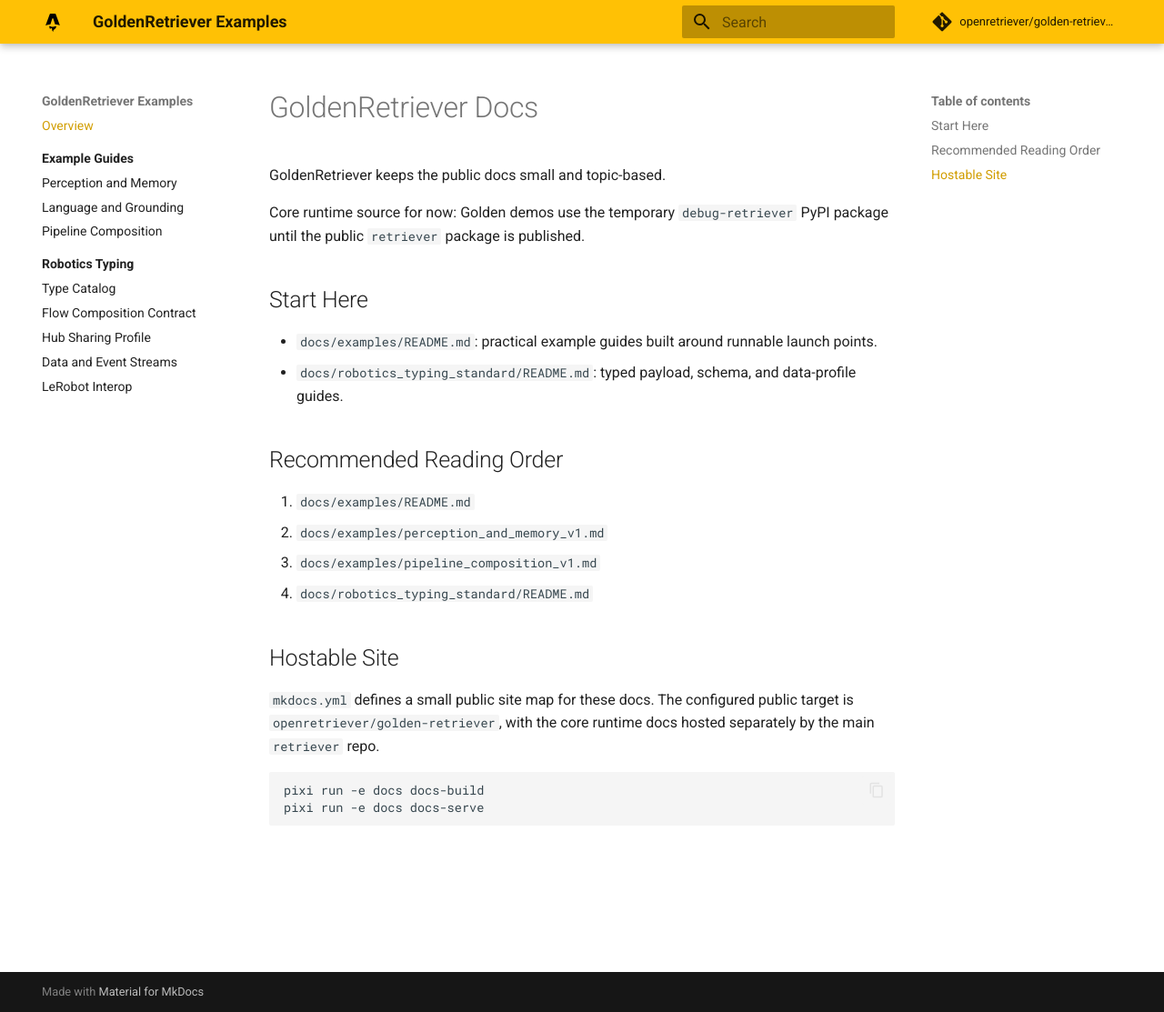
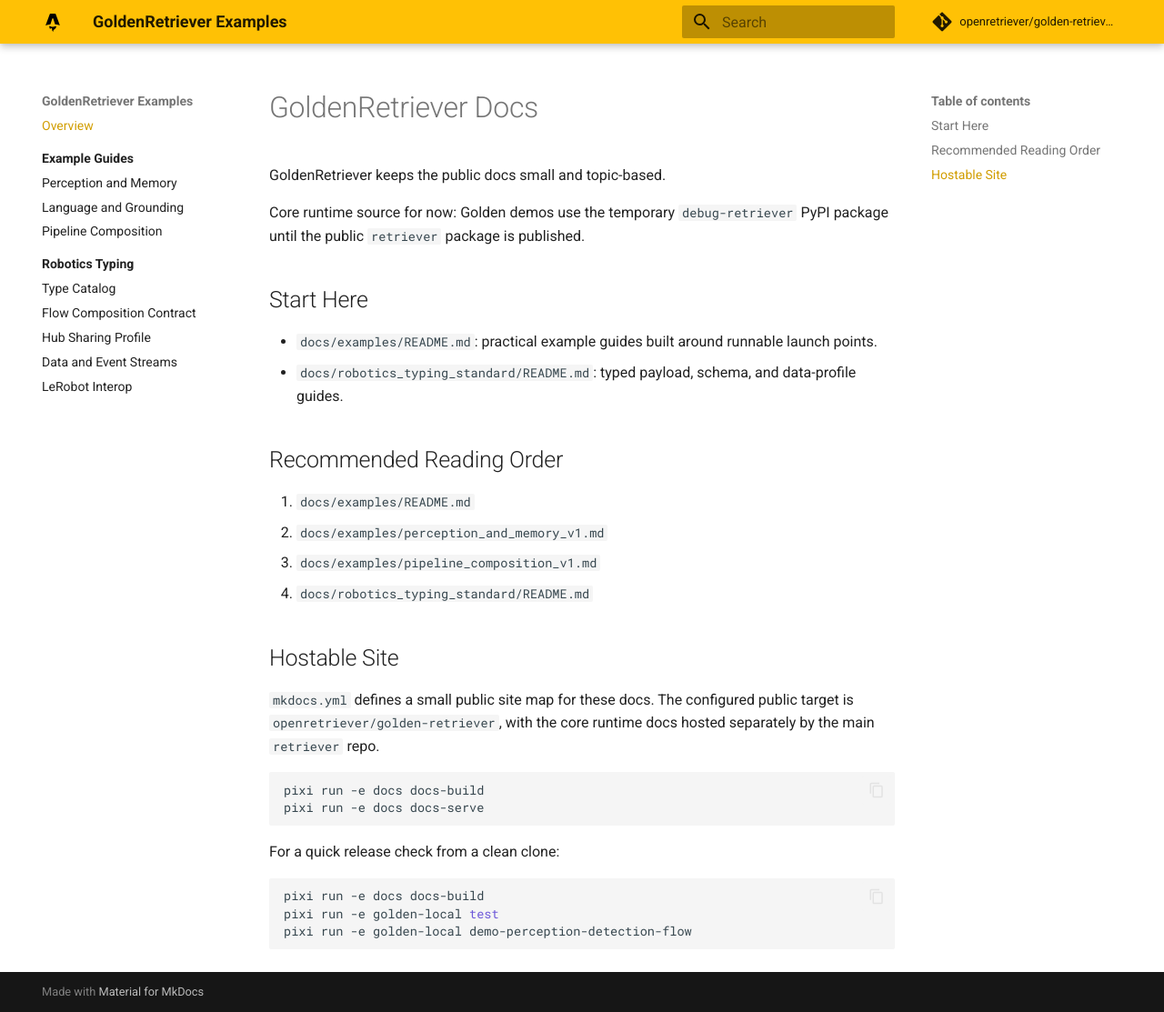
Before and after one commit to openretriever/golden-retriever, an MkDocs documentation site: the page built from docs/README.md, in a window 1280 px wide and 1113 px high. Shown: the whole window at 91% size. Built offline with MkDocs 1.6.1 and Material for MkDocs 9.7.7, drawn with Linux system fonts in a browser that asks for light colours; comment, search, counter and statistics services are not loaded.

````diff
--- a/docs/README.md
+++ b/docs/README.md
@@ -25,3 +25,11 @@ Core runtime source for now: Golden demos use the temporary `debug-retriever` Py
 pixi run -e docs docs-build
 pixi run -e docs docs-serve
 ```
+
+For a quick release check from a clean clone:
+
+```bash
+pixi run -e docs docs-build
+pixi run -e golden-local test
+pixi run -e golden-local demo-perception-detection-flow
+```
--- a/pixi.toml
+++ b/pixi.toml
@@ -15,6 +15,7 @@ platforms = ["osx-arm64", "linux-64"]
 
 [pypi-dependencies]
 # Keep test tooling lightweight.
+pytest = ">=8"
 pygments = "*"
 typing-extensions = "*"
 mcap = "*"
@@ -270,6 +271,7 @@ demo-highlevel-planning = { cmd = "python examples/experimental/closed_loop_plan
 # Run: pixi run -e docs docs-build
 docs-build = "mkdocs build --strict"
 docs-serve = "mkdocs serve --dev-addr 127.0.0.1:8001"
+test = { cmd = "python -m pytest tests -q", env = { PYTHONPATH = "." } }
 
 # Core runtime tutorial examples live in the main `retriever` repository.
 # Golden task aliases below are reserved for Golden-specific advanced examples.
````
Also changed, not shown: README.md (+10 -0 lines), reports/golden_opensource_readiness_audit_v1.md (+2 -0 lines), 2 other files.
